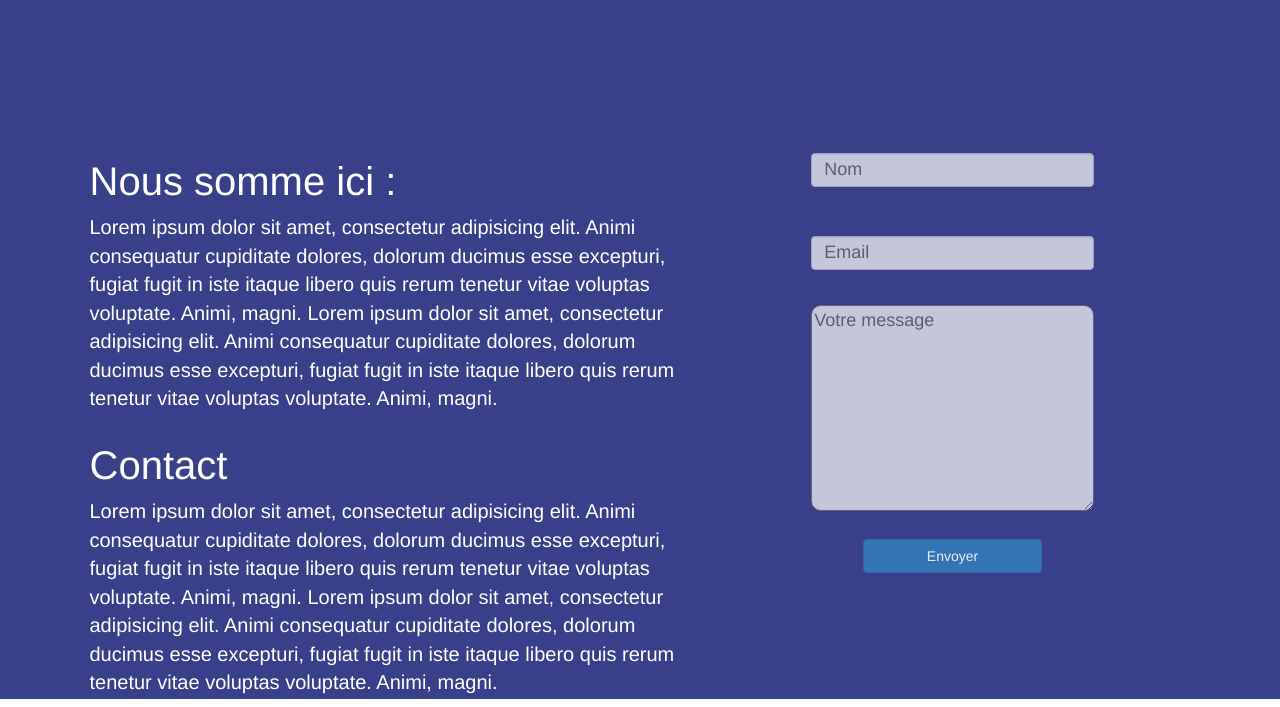
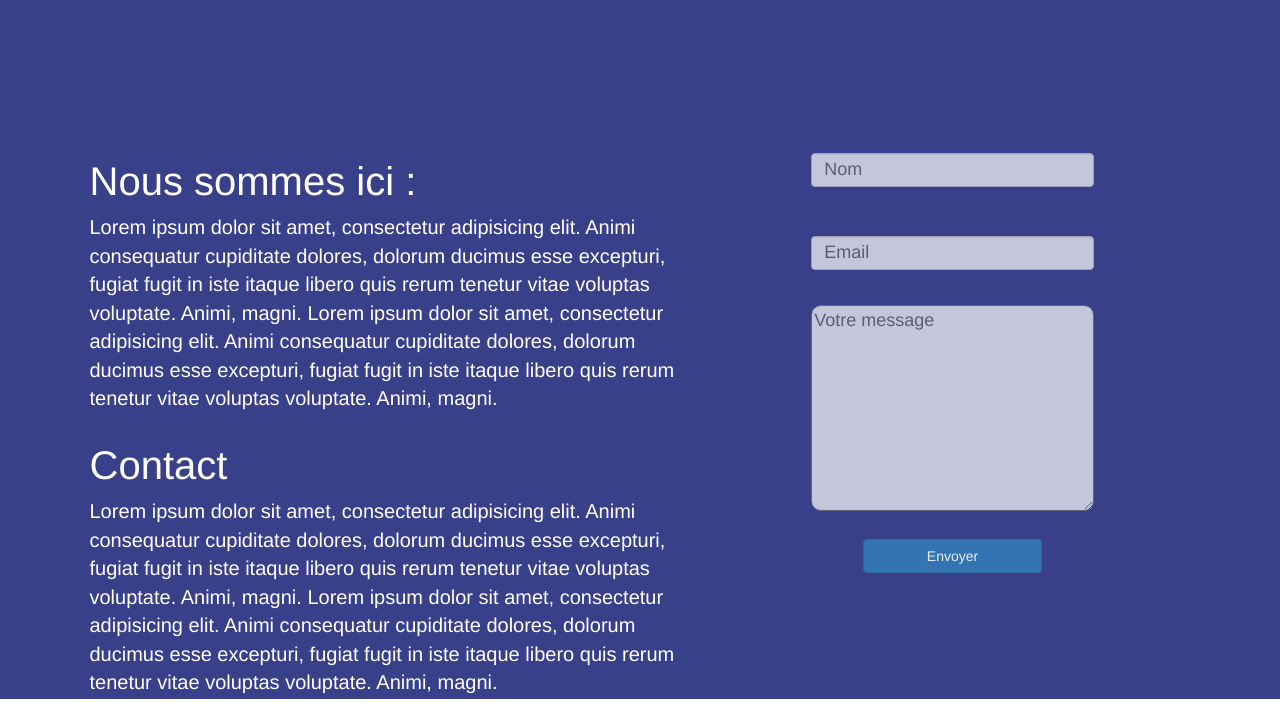
Before and after one commit to theovoi/bpf44, a PHP site: page / in a window 1280 px wide; the page is wider, and only the part inside the window is pictured. Shown: the part 5251-5958 px from the top of that part. Run offline with PHP 8.4, Linux system fonts and the light colour scheme; some libraries are stand-ins or nearby versions.

Commit message:
modif texte

```diff
--- a/index.php
+++ b/index.php
@@ -230,7 +230,7 @@
     <section id="section8">
         <div class="col-md-12">
             <div class="col-md-6 contact">
-                <h3>Nous somme ici :</h3>
+                <h3>Nous sommes ici :</h3>
                 <p> Lorem ipsum dolor sit amet, consectetur adipisicing elit.
                     Animi consequatur cupiditate dolores, dolorum ducimus esse excepturi,
                     fugiat fugit in iste itaque libero quis rerum tenetur vitae voluptas voluptate. Animi, magni.
@@ -288,6 +288,9 @@
         </div>
         <div id="div8"></div>
     </section>
+
+    <!-- POP UP SECTION -->
+
     <!--modal1-->
     <div class="modal fade" id="artiste1" tabindex="-1" role="dialog" aria-labelledby="myModalLabel" aria-hidden="true">
         <div class="modal-dialog">
```
